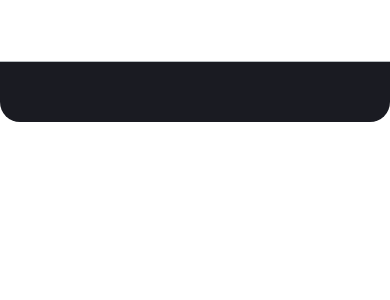
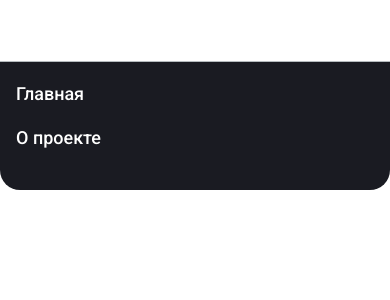
Before and after one commit to Endless1ve/VueNews, a Vue app: page /#/ in a window 390 px wide. Shown: the top 300 px of the page. Built offline with nearby package versions, Linux system fonts and the light colour scheme.

Commit message:
feat(custom): added navigation links styles

```diff
--- a/src/app/styles/variables.scss
+++ b/src/app/styles/variables.scss
@@ -8,6 +8,9 @@ $second-dark-hover: #347eff;
 $main-light-color: #ffffff;
 $second-ligth-color: #b6bcbf;
 $bg-ligth-color: #f5f6f7;
+
+$opacity-transition: opacity ease 0.6s;
+$hover-opacity: 0.7;
 
 @mixin flex-column {
   display: flex;
--- a/src/modules/Menu/components/NavigationLinks.vue
+++ b/src/modules/Menu/components/NavigationLinks.vue
@@ -13,4 +13,26 @@
   </ul>
 </template>
 
-<style lang="scss" scoped></style>
+<style lang="scss" scoped>
+  .navigationLinks {
+    align-items: center;
+
+    @include flex-row;
+    @include gap-check-supports(0, 30px);
+
+    @media screen and (max-width: 650px) {
+      align-items: flex-start;
+      @include gap-check-supports(20px, 0);
+      @include flex-column;
+    }
+  }
+
+  .link {
+    transition: $opacity-transition;
+    @include hover-supports {
+      &:hover {
+        opacity: $hover-opacity;
+      }
+    }
+  }
+</style>
--- a/src/shared/ui/menuLink/MenuLink.vue
+++ b/src/shared/ui/menuLink/MenuLink.vue
@@ -8,7 +8,15 @@
 </script>
 
 <template>
-  <RouterLink :to="$props.path"></RouterLink>
+  <RouterLink class="link" :to="$props.path"><slot></slot></RouterLink>
 </template>
 
-<style lang="scss" scoped></style>
+<style lang="scss" scoped>
+  .link {
+    font-family: $text-font;
+    font-weight: 500;
+    font-size: 18px;
+    line-height: 133%;
+    text-align: center;
+  }
+</style>
```
